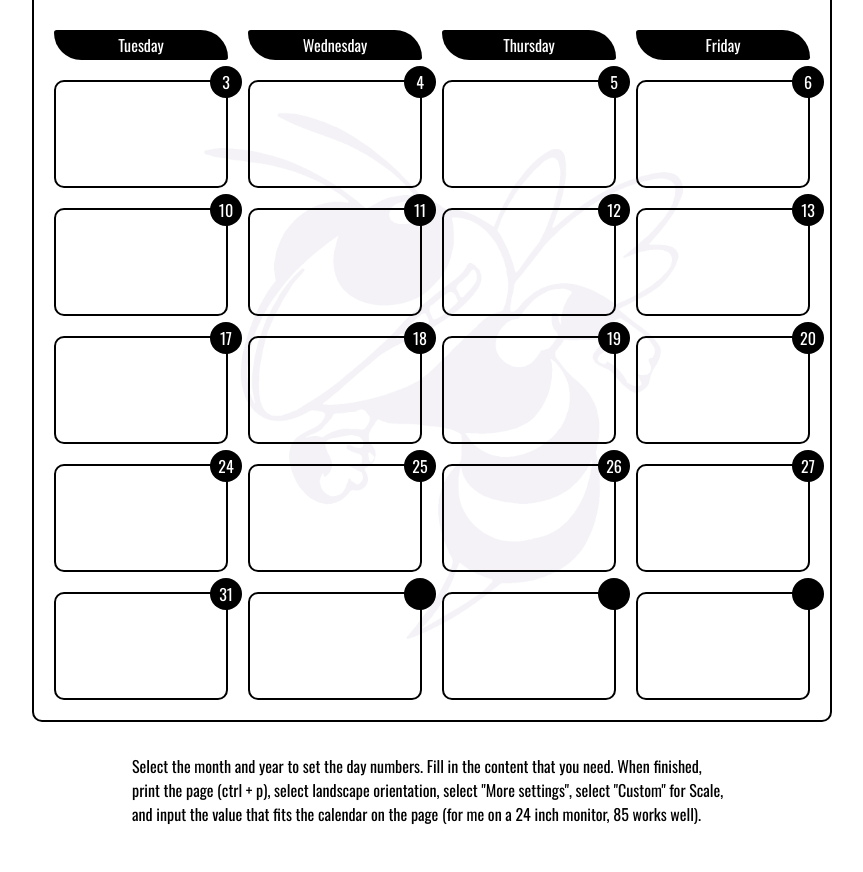
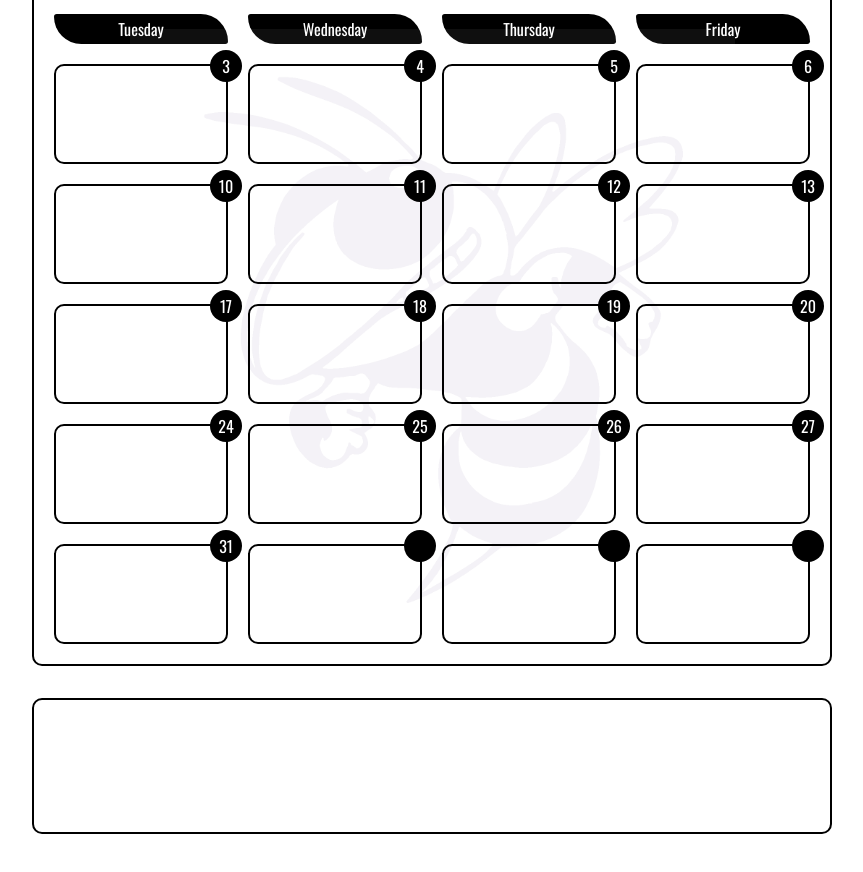
Before and after one commit to rychersky/school-menu, a plain HTML site: page index.html in a window 1280 px wide. Shown: the part 210-1082 px from the top of the page, without its empty margins (208-1071 px from the left). Drawn offline with nearby package versions, Linux system fonts and the light colour scheme.

Commit message:
title, blurb data handling added, everything for 2.0 done but font size

```diff
--- a/index.html
+++ b/index.html
@@ -63,14 +63,8 @@
           </div>
         </div>
 
-        <div class="instructions">
-          <p>
-            Select the month and year to set the day numbers. Fill in the
-            content that you need. When finished, print the page (ctrl + p),
-            select landscape orientation, select "More settings", select
-            "Custom" for Scale, and input the value that fits the calendar on
-            the page (for me on a 24 inch monitor, 85 works well).
-          </p>
+        <div class="blurb">
+          <p contenteditable=""></p>
         </div>
       </div>
     </main>
--- a/index.js
+++ b/index.js
@@ -6,20 +6,6 @@ function getLS() {
 
 function setLS(object) {
   localStorage.setItem('holcomb-menu', JSON.stringify(object));
-}
-
-function createDayKeys() {
-  // prettier-ignore
-  const dayKeys = [
-    '0-2', '0-3', '0-4', '0-5',
-    '1-2', '1-3', '1-4', '1-5',
-    '2-2', '2-3', '2-4', '2-5',
-    '3-2', '3-3', '3-4', '3-5',
-    '4-2', '4-3', '4-4', '4-5',
-  ];
-  const days = {};
-  dayKeys.forEach((k) => (days[k] = ''));
-  return days;
 }
 
 function isLeapYear(year) {
@@ -32,6 +18,20 @@ function getConfigValues() {
     month: document.querySelector('select#month').value,
     meal: document.querySelector('select#meal').value,
   };
+}
+
+function createDayKeys() {
+  // prettier-ignore
+  const dayKeys = [
+    '0-2', '0-3', '0-4', '0-5',
+    '1-2', '1-3', '1-4', '1-5',
+    '2-2', '2-3', '2-4', '2-5',
+    '3-2', '3-3', '3-4', '3-5',
+    '4-2', '4-3', '4-4', '4-5',
+  ];
+  const newObj = { days: {}, title: '', blurb: '' };
+  dayKeys.forEach((k) => (newObj['days'][k] = ''));
+  return newObj;
 }
 
 function setupLocalStorageYear(year, isInitial = false) {
@@ -58,13 +58,34 @@ function setupLocalStorageYear(year, isInitial = false) {
       [year]: obj,
     });
   } else {
-    const storage = getls();
+    const storage = getLS();
     storage[year] = obj;
     setLS(storage);
   }
 }
 
 function initCalendar() {
+  // setup title data handling
+  const calendarTitle = document.querySelector('p.calendar-title');
+  calendarTitle.addEventListener('focusout', (e) => {
+    const storage = getLS();
+    const { year, month, meal } = getConfigValues();
+    storage[year][month][meal]['title'] = e.target.textContent;
+    setLS(storage);
+  });
+
+  // setup blurb data handling
+  const blurb = document.querySelector('div.blurb p');
+  blurb.addEventListener('focusout', (e) => {
+    const storage = getLS();
+    const { year, month, meal } = getConfigValues();
+    storage[year][month][meal]['blurb'] = e.target.innerHTML
+      .replaceAll('<div>', '<br>')
+      .replaceAll('</div>', '');
+    setLS(storage);
+  });
+
+  // create calendar days and setup data handling
   let row = 0;
   let day = 2;
 
@@ -88,7 +109,7 @@ function initCalendar() {
         const text = e.target.innerHTML
           .replaceAll('<div>', '<br>')
           .replaceAll('</div>', '');
-        storage[year][month][meal][position] = text;
+        storage[year][month][meal]['days'][position] = text;
         setLS(storage);
       });
     document.querySelector('div.calendar-days').append(calendarDay);
@@ -101,6 +122,7 @@ function initCalendar() {
 }
 
 function updateCalendar() {
+  const storage = getLS();
   const { year, month, meal } = getConfigValues();
   const monthDays = {
     January: {
@@ -154,10 +176,16 @@ function updateCalendar() {
   };
 
   // set calendar titles
-  document.querySelector('p.calendar-title').innerHTML = `Holcomb ${meal} Menu`;
+  const calendarTitle = storage[year][month][meal]['title'];
+  document.querySelector('p.calendar-title').innerHTML =
+    calendarTitle || `Holcomb ${meal} Menu`;
   document.querySelector(
     'p.calendar-month-year'
   ).innerHTML = `${month} ${year}`;
+
+  // set blurb
+  const blurb = document.querySelector('div.blurb p');
+  blurb.innerHTML = storage[year][month][meal]['blurb'];
 
   // reset day numbers
   [...document.querySelectorAll('p.day-number')].forEach((node) => {
@@ -180,9 +208,8 @@ function updateCalendar() {
 
   // fetch calendar content
   [...document.querySelectorAll('div.calendar-day')].forEach((node) => {
-    const storage = getLS();
     const position = node.getAttribute('data-day-position');
-    const content = storage[year][month][meal][position];
+    const content = storage[year][month][meal]['days'][position];
     node.querySelector('div.day-content p').innerHTML = content;
   });
 }
@@ -196,7 +223,10 @@ function setupConfigSection() {
     const storage = getLS();
     storage.selectedYear = e.target.value;
     setLS(storage);
-    setupLocalStorageYear(e.target.value);
+    const { year } = getConfigValues();
+    if (!storage[year]) {
+      setupLocalStorageYear(e.target.value);
+    }
     updateCalendar();
   });
   monthSelector.addEventListener('change', (e) => {
@@ -214,18 +244,22 @@ function setupConfigSection() {
 }
 
 function initPage() {
+  const { year } = getConfigValues();
   if (!getLS()) {
     let todayYear;
-    const yearSelector = document.querySelector('#year');
-    if (yearSelector.value) {
+    if (year) {
       // if someone has been to the page before and has a value put
       // into the input field, but has cleared their local storage
-      todayYear = yearSelector.value;
+      todayYear = year;
     } else {
       todayYear = new Date().getFullYear();
-      yearSelector.value = todayYear;
+      document.querySelector('#year').value = todayYear;
     }
     setupLocalStorageYear(todayYear, true);
+  }
+  if (year && !getLS()[year]) {
+    document.querySelector('#year').value = new Date().getFullYear();
+    setupLocalStorageYear(year);
   }
   initCalendar();
   updateCalendar();
--- a/main.scss
+++ b/main.scss
@@ -1,6 +1,7 @@
 * {
   padding: 0;
   margin: 0;
+  box-sizing: border-box;
 }
 
 main {
@@ -132,24 +133,25 @@ div.calendar {
         p {
           height: 100%;
           font-size: 12px;
-          line-height: 14px;
+          line-height: 15px;
+          overflow: auto;
         }
       }
     }
   }
 }
 
-div.instructions {
-  @media print {
-    display: none;
-  }
-
-  margin-top: 32px;
-  margin-bottom: 72px;
-  display: flex;
-  justify-content: center;
+div.blurb {
+  margin: 32px 0;
+  padding: 16px;
+  width: 100%;
+  height: 136px;
+  border: 2px solid black;
+  border-radius: 10px;
 
   p {
-    max-width: 600px;
+    width: 100%;
+    height: 100%;
+    overflow: auto;
   }
 }
```
Also changed, not shown: main.css.
